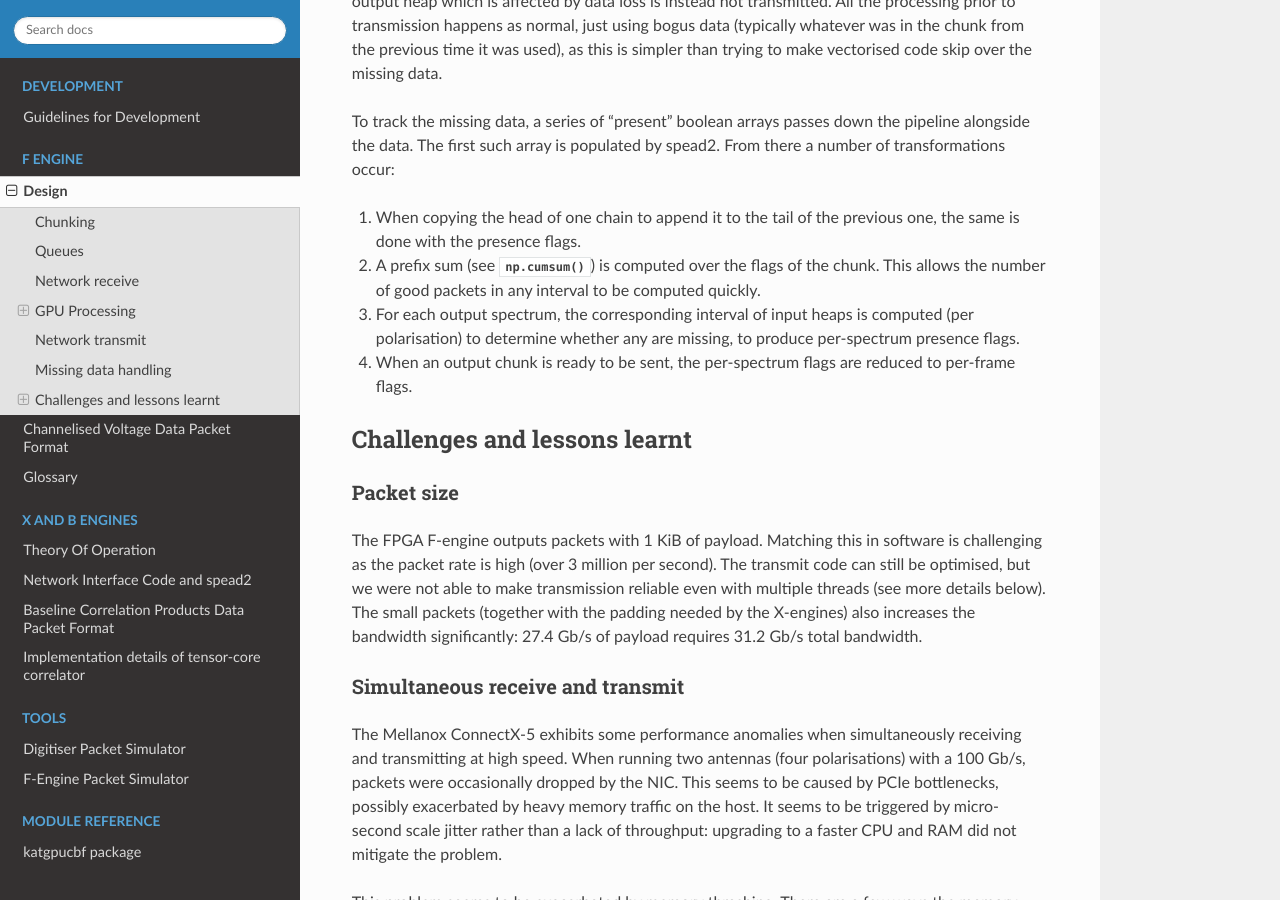
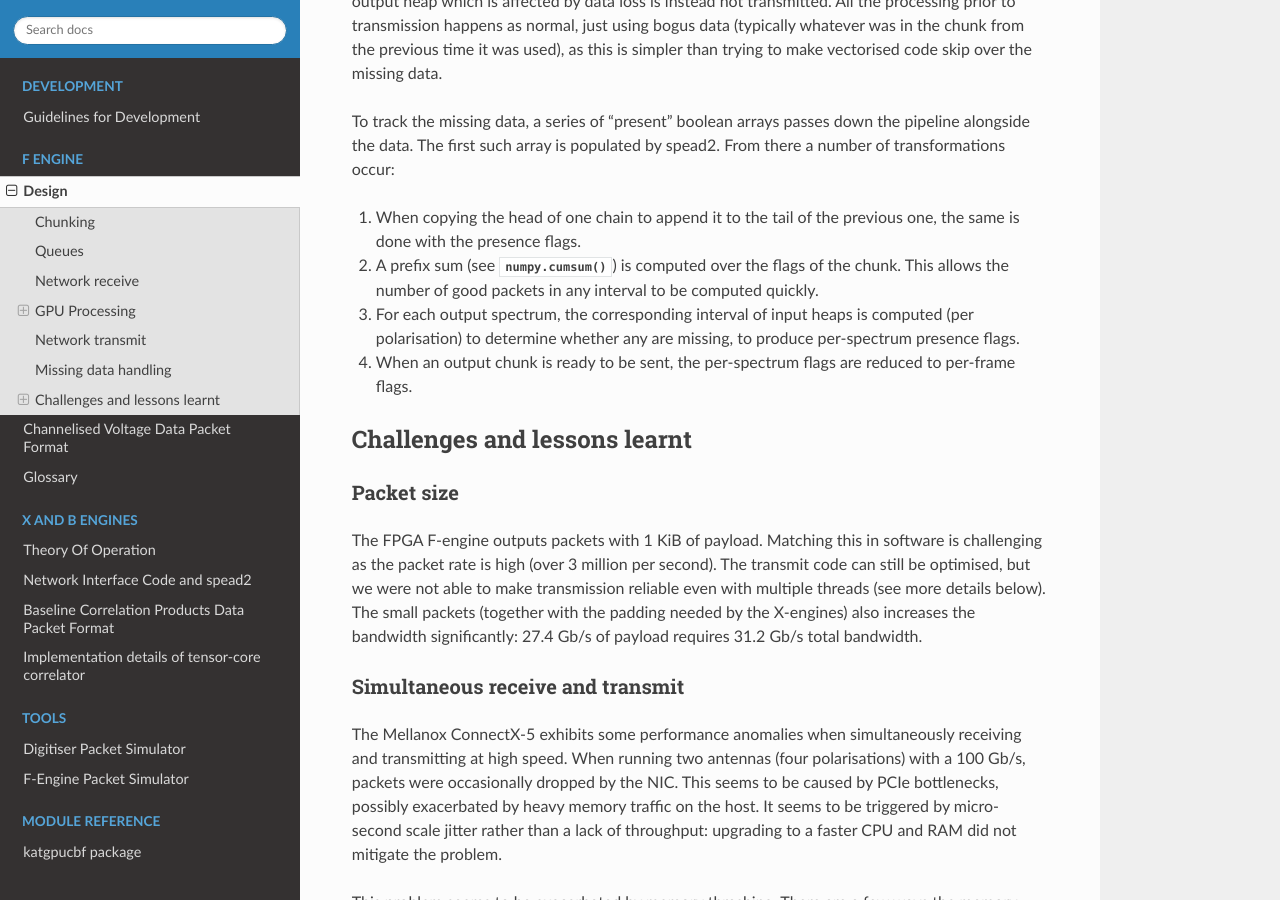
Before and after one commit to ska-sa/katgpucbf, a Sphinx documentation site: the page built from doc/fgpu.design.rst, in a window 1280 px wide and 900 px high, scrolled down 4485 px. Built offline with Sphinx 7.4.7 and the Read the Docs theme 2.0.0, drawn with Linux system fonts in a browser that asks for light colours; formulas are drawn with MathJax 3; the version number could not be read and is left out.

Commit message:
Fix link to numpy.cumsum in docs

```diff
--- a/doc/fgpu.design.rst
+++ b/doc/fgpu.design.rst
@@ -248,7 +248,7 @@ From there a number of transformations occur:
 
 1. When copying the head of one chain to append it to the tail of the previous
    one, the same is done with the presence flags.
-2. A prefix sum (see :func:`np.cumsum`) is computed over the flags of the
+2. A prefix sum (see :func:`numpy.cumsum`) is computed over the flags of the
    chunk. This allows the number of good packets in any interval to be
    computed quickly.
 3. For each output spectrum, the corresponding interval of input heaps is
```
